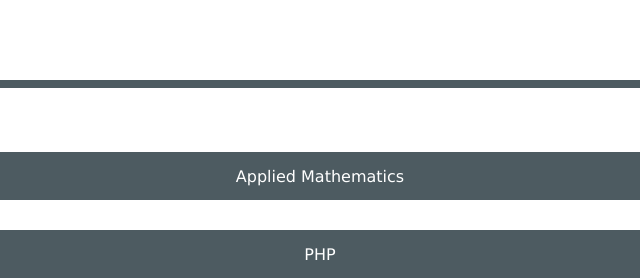
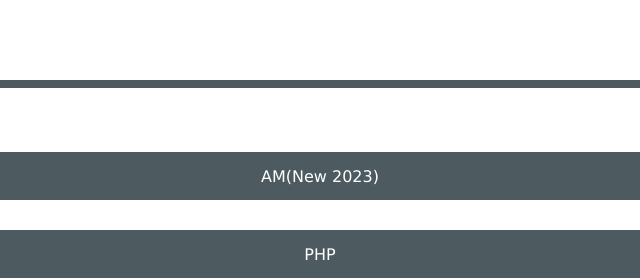
Before and after one commit to bhavishya556/Sem2, a plain HTML site: page index.html in a window 1280 px wide. Shown: the top 280 px of the page, 320-960 px from the left. Drawn offline with Linux system fonts and the light colour scheme.

Commit message:
Update index.html
add new math

```diff
--- a/index.html
+++ b/index.html
@@ -26,7 +26,7 @@
       <div class="hero">
 
         <div class="all-sem">
-          <div class="sem1 sem"><a  target="_blank" class="sem-link" href="https://drive.google.com/file/d/1EZt-UQxgEqNld8Clqe1YL9X5XjeKsjx8/view?usp=sharing">Applied Mathematics </a></div>
+          <div class="sem1 sem"><a  target="_blank" class="sem-link" href="https://drive.google.com/file/d/1SZTxSrKCbFBoo-wUEfb0dzZ7GCE5lLZr/view?usp=drive_link">AM(New 2023) </a></div>
 
            <div class="sem2 sem"><a target="_blank" class="sem-link" href="https://drive.google.com/file/d/1HoQNid_ZCE7jDMx8eh5jQL4k77CtTRYW/view?usp=sharing">PHP</a></div>
 
```
